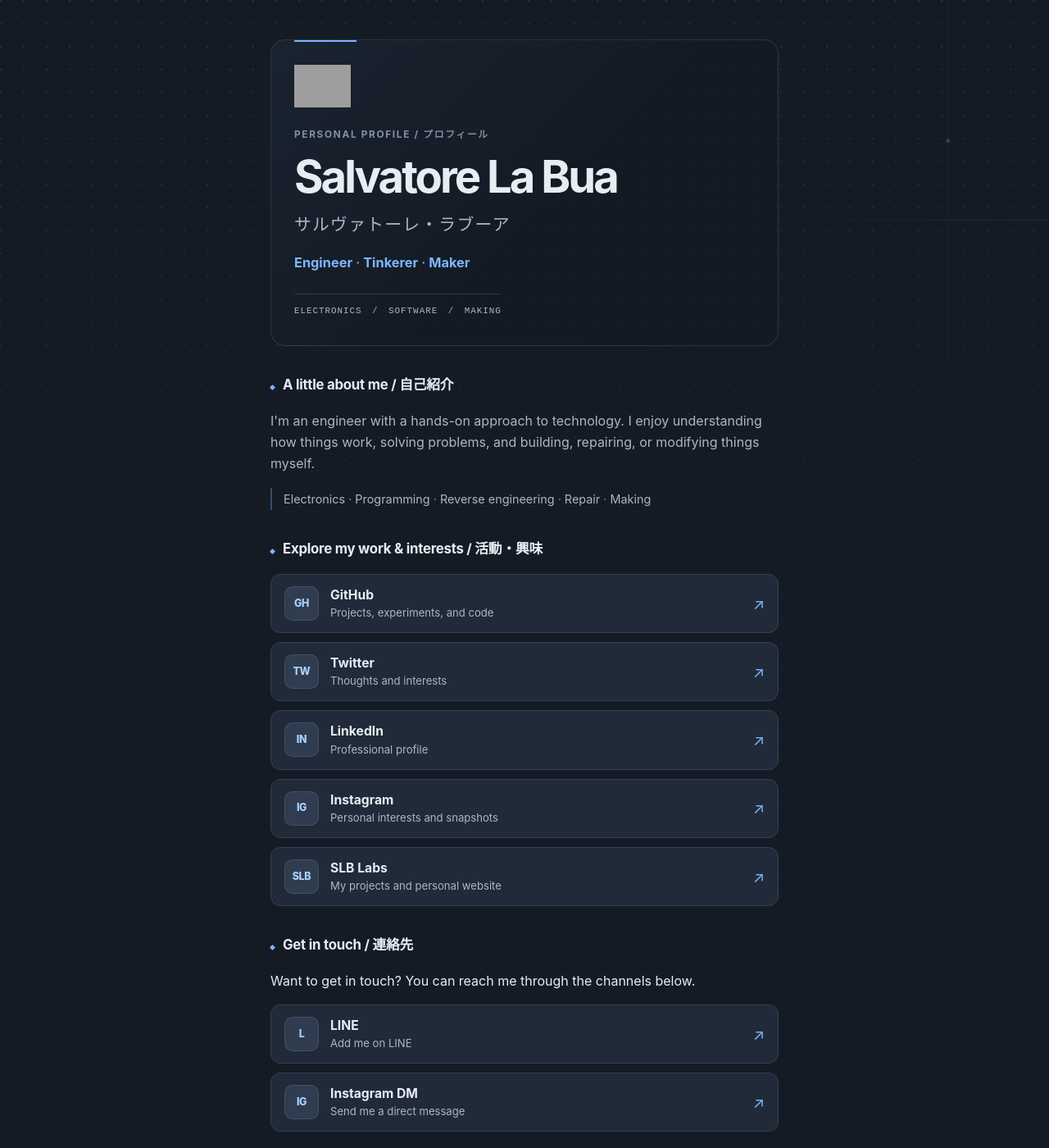
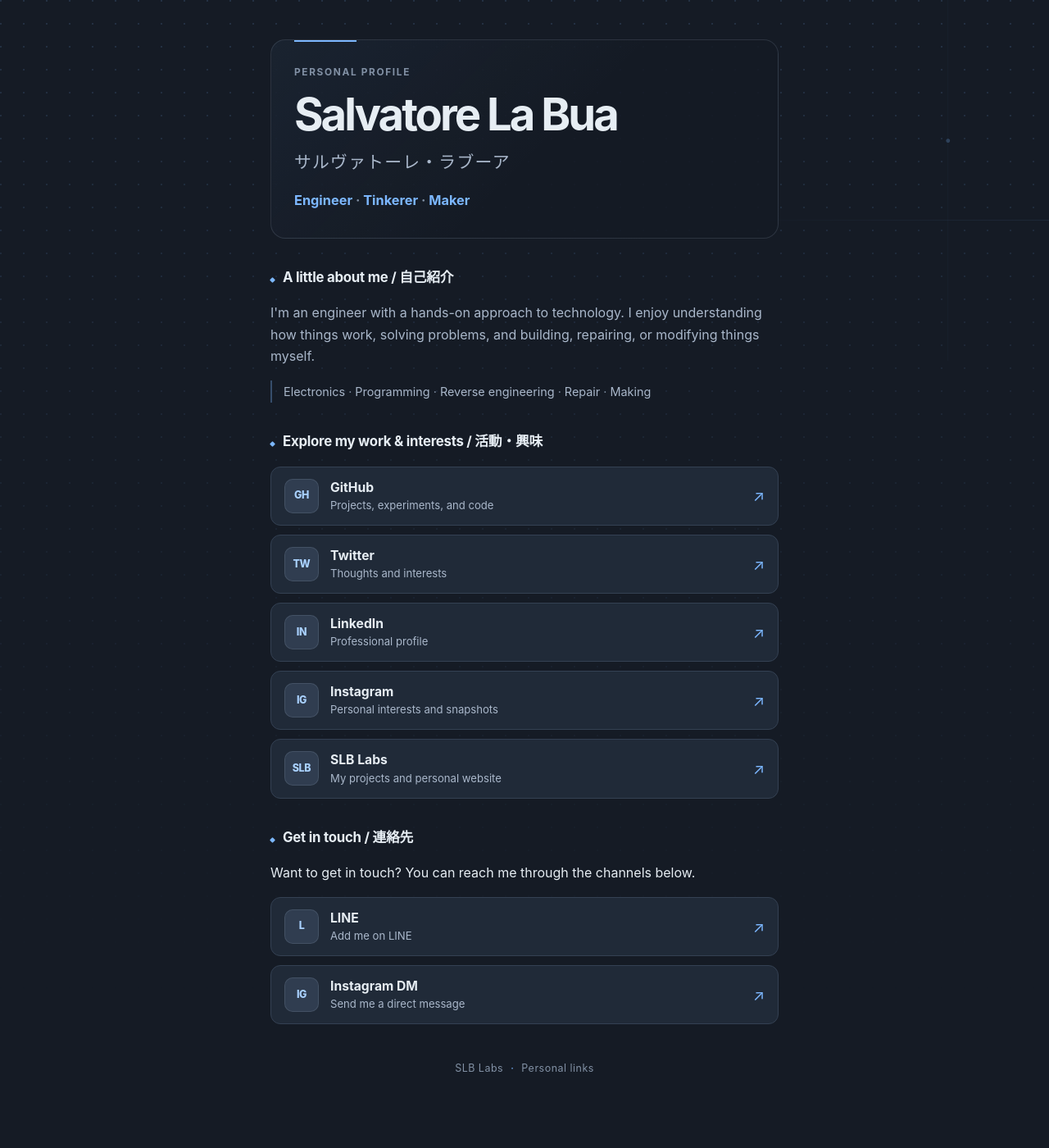
Before and after one commit to slabua/slabua, a Jekyll site: the page built from index.md, in a window 1280 px wide and 1400 px high. Shown: the whole window at 82% size. Built offline with Jekyll 4.4.1, drawn with Linux system fonts in a browser that asks for light colours; grey boxes are pictures that could not be loaded.

Commit message:
Update profile by removing logo and signature
Removed brand logo and technical signature from profile.

```diff
--- a/index.md
+++ b/index.md
@@ -7,24 +7,13 @@ description: Personal links and a short introduction.
 <div class="profile">
 
   <header class="profile-header">
-    <a class="brand" href="https://www.slblabs.com"
-       aria-label="SLB Labs website">
-      <img
-        class="brand-logo"
-        src="{{ '/assets/images/slblabs-logo.svg' | relative_url }}"
-        alt="SLB Labs"
-      >
-    </a>
-
-    <p class="eyebrow">PERSONAL PROFILE / プロフィール</p>
+    <p class="eyebrow">PERSONAL PROFILE</p>
 
     <h1>Salvatore La Bua</h1>
 
     <p class="name-japanese">サルヴァトーレ・ラブーア</p>
 
     <p class="tagline">Engineer <span>·</span> Tinkerer <span>·</span> Maker</p>
-
-    <p class="technical-signature">ELECTRONICS <span>/</span> SOFTWARE <span>/</span> MAKING</p>
   </header>
 
   <section class="intro">
@@ -131,7 +120,6 @@ description: Personal links and a short introduction.
     <span>SLB Labs</span>
     <span class="footer-dot">·</span>
     <span>Personal links</span>
-    <span class="footer-code">SLB / 01</span>
   </footer>
 
 </div>
```
